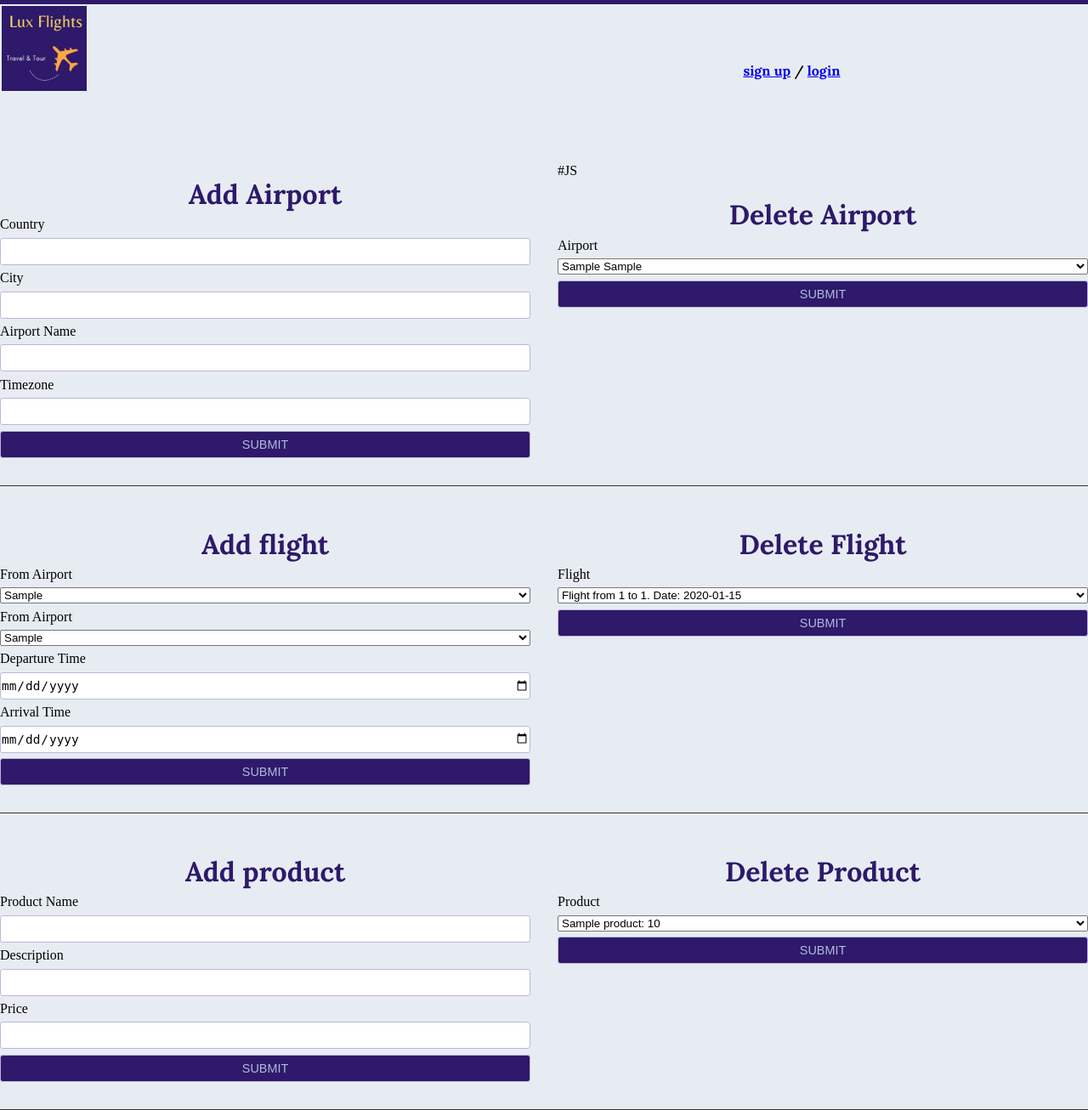
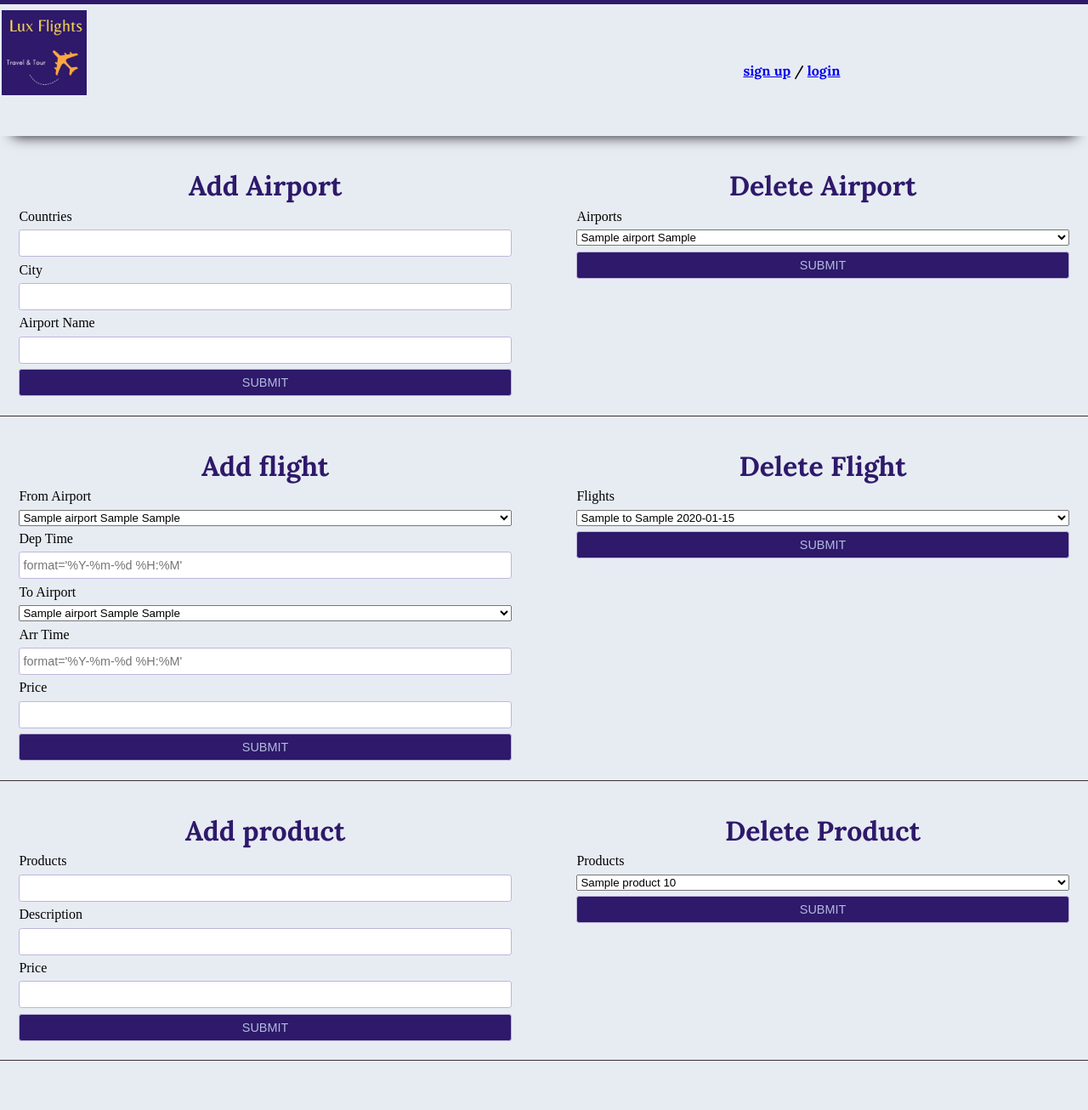
Before and after one commit to OleksiiDum/fly_app, a Flask app: page /admin_page in a window 1280 px wide. Shown: the whole page at 85% size. After the commit the page ends 1248 px from the top, so only its background shows below. Run offline with Flask 3, Linux system fonts and the light colour scheme; tables that the repository leaves empty hold one stand-in row (values such as "Sample post"); parts of the project's set-up code (start-up, migrations or seed data) failed here and were passed over.

Commit message:
html forms changed to wtf, added airports and flights

```diff
--- /dev/null
+++ b/fly_app/forms.py
@@ -0,0 +1,62 @@
+from flask_wtf import FlaskForm
+from wtforms import StringField, HiddenField, IntegerField, FloatField, SubmitField, DateTimeField, SelectField
+from wtforms.validators import DataRequired
+from fly_app.models import  Airport, Flight, Product
+
+
+class AddAirportForm(FlaskForm):
+    country = StringField('Countries', validators=[DataRequired()])
+    city = StringField('City', validators=[DataRequired()])
+    airport_name = StringField('Airport Name', validators=[DataRequired()])
+    submit = SubmitField('Submit')
+
+class DeleteAirportForm(FlaskForm):
+    airport = SelectField(u'Airports')
+    submit = SubmitField('Submit')
+
+    def __init__(self, *args, **kwargs):
+        super(DeleteAirportForm, self).__init__(*args, **kwargs)
+        self.airport.choices = [(str(airp.id), airp.airport_name + ' ' + airp.city) for airp in Airport.query.all()]
+
+
+class AddFlightForm(FlaskForm):
+    from_airport = SelectField(u'From Airport')
+    to_airport = SelectField(u'To Airport')
+    dep_time = DateTimeField(format='%Y-%m-%d %H:%M')
+    arr_time = DateTimeField(format='%Y-%m-%d %H:%M')
+    price = IntegerField()
+    submit = SubmitField('Submit')
+
+    def __init__(self, *args, **kwargs):
+        super(AddFlightForm, self).__init__(*args, **kwargs)
+        self.from_airport.choices = [(str(airp.id), airp.airport_name + ' ' + airp.city+ ' ' + airp.country) for airp in Airport.query.all()]
+        self.to_airport.choices = [(str(airp.id), airp.airport_name + ' ' + airp.city+ ' ' + airp.country) for airp in Airport.query.all()]
+
+
+class DeleteFlightForm(FlaskForm):
+    flight = SelectField(u'Flights')
+    submit = SubmitField('Submit')
+
+    def __init__(self, *args, **kwargs):
+        super(DeleteFlightForm, self).__init__(*args, **kwargs)
+        flights = Flight.query.all()
+        choices = [(str(fl.id), f"{self.get_city_name(fl.from_airport)} to {self.get_city_name(fl.to_airport)} {fl.departure_time[:11]}") for fl in flights]
+        self.flight.choices = choices
+
+    def get_city_name(self, airport_id):
+        airport = Airport.query.get(airport_id)
+        return airport.city if airport else 'Unknown'
+
+class AddProductForm(FlaskForm):
+    name = StringField('Products', validators=[DataRequired()])
+    description = StringField('Description')
+    price = FloatField('Price', validators=[DataRequired()])
+    submit = SubmitField('Submit')
+
+class DeleteProductForm(FlaskForm):
+    name = SelectField(u'Products')
+    submit = SubmitField('Submit')
+
+    def __init__(self, *args, **kwargs):
+        super(DeleteProductForm, self).__init__(*args, **kwargs)
+        self.name.choices = [(str(prod.id), prod.product_name + ' ' + str(prod.price)) for prod in Product.query.all()]
--- a/fly_app/models.py
+++ b/fly_app/models.py
@@ -8,7 +8,6 @@ class Airport(db.Model):
     country = db.Column(db.String, nullable=False)
     city = db.Column(db.String, nullable=False)
     airport_name = db.Column(db.String, nullable=False)
-    timezone = db.Column(db.Integer, nullable=False)
 
     def __repr__(self):
         return f'Airport: {self.airport_name}, {self.city} {self.country}. UTC +{self.timezone}'
@@ -23,7 +22,6 @@ class Flight(db.Model):
     departure_time = db.Column(db.String, nullable=False)
     arrivals_time = db.Column(db.String, nullable=False)
     standard_price = db.Column(db.Integer, nullable=True)
-    vip_price = db.Column(db.Integer, nullable=True)
 
     def __repr__(self):
         return f'Flight from {self.from_airport} to {self.to_airport}. Date: {self.departure_time}'
--- a/fly_app/routes.py
+++ b/fly_app/routes.py
@@ -3,6 +3,7 @@ from fly_app import app
 from fly_app.controllers import create_airport, get_all_account_passengers, get_all_airports, get_all_users, register_user, login_user, verify_user, create_flight, create_product, manage_flight, manage_product, manage_airport, get_all_flights, get_all_products, create_passenger, create_ticket, get_tickets, logout_user, get_user_info, is_admin, is_authenticated, get_needed_flight
 from fly_app import helpers
 from fly_app.nationalities import NATIONALITIES_list
+from fly_app.forms import AddAirportForm, DeleteAirportForm, AddFlightForm, DeleteFlightForm, AddProductForm, DeleteProductForm
 
 
 airports_bp = Blueprint('airports_bp', __name__)
@@ -33,11 +34,13 @@ def account_page():
 @app.route('/admin_page')
 @helpers.admin
 def admin_page():
-    all_users = get_all_users(request)
-    all_airports = get_all_airports(request)
-    all_flights = get_all_flights(request)
-    all_products = get_all_products(request)
-    return render_template('admin.html', airports=all_airports, flights=all_flights, products=all_products, users=all_users)
+    form = AddAirportForm()
+    form_2 = DeleteAirportForm()
+    form_3 = AddFlightForm()
+    form_4 = DeleteFlightForm()
+    form_5 = AddProductForm()
+    form_6 = DeleteProductForm()
+    return render_template('admin.html', form=form, form_2=form_2, form_3=form_3, form_4=form_4, form_5=form_5, form_6=form_6)
 
 
 @app.route('/register', methods=["POST"])
@@ -71,7 +74,7 @@ def all_airports():
 def add_airport():
     return create_airport(request)
 
-@airports_bp.route('/airports/manage', methods=["GET", "DELETE"])
+@airports_bp.route('/airports/manage', methods=["POST"])
 @helpers.admin
 def manage_airports():
     return manage_airport(request)
@@ -98,11 +101,11 @@ def add_flight():
 def get_flights():
     return get_all_flights(request)
 
-@flights_bp.route('/flights/<id>', methods=["GET", "POST"])
+@flights_bp.route('/get_flight', methods=["GET", "POST"]) #for JS request
 def get_flight():
     return get_needed_flight(request)
 
-@flights_bp.route('/flights/manage', methods=["GET", "DELETE"])
+@flights_bp.route('/flights/manage', methods=["POST"])
 @helpers.admin
 def manage_flights():
     return manage_flight(request)
@@ -120,7 +123,7 @@ def get_all_tickets():
 def add_product():
     return create_product(request)
 
-@app.route('/manage_products', methods=["GET", "DELETE"])
+@app.route('/manage_products', methods=["POST"])
 @helpers.admin
 def manage_products():
     return manage_product(request)
--- a/fly_app/static/calender.js
+++ b/fly_app/static/calender.js
@@ -91,7 +91,7 @@ openDateWindow.addEventListener("click", (event) => {
   const date = new Date();
 
   let day = date.getDate();
-  let month = date.getMonth() + 1;
+  let month = date.getMonth();
   let year = date.getFullYear();
   showMonth(year, months[month], day);
   calenderWindow.classList.remove("hidden");
--- a/fly_app/static/search-flight.js
+++ b/fly_app/static/search-flight.js
@@ -5,7 +5,7 @@ const to = document.querySelector(".inputTo");
 const infoSpan = document.querySelector(".info-span");
 
 async function getAirports() {
-  let url = "/all_airports";
+  let url = "/airports";
   let request = await fetch(url);
   let response = await request.json();
   return response;
--- a/fly_app/static/styles.css
+++ b/fly_app/static/styles.css
@@ -62,14 +62,20 @@ button.active {
 /*------------NAV BAR---------------*/
 
 nav {
+  position: fixed;
+  top: 0;
+  background-color: #e7ecf3dd;
+  z-index: 10000;
   font-family: "Lora", serif;
   font-weight: 700;
   height: 10rem;
+  width: 100%;
   border-top: 5px solid rgb(46, 25, 106);
   display: flex;
   align-items: center;
   /* gap: 2rem; */
   justify-content: space-around;
+  box-shadow: 0px 15px 15px -15px #111;
 }
 
 .logo {
@@ -89,12 +95,12 @@ nav {
 .nav-menu a {
   color: #2e196a;
   text-transform: uppercase;
-  text-decoration: none;
+  text-decoration: underline 3px solid #e7ecf3;
   font-size: 1rem;
 }
 
 .nav-menu a:hover {
-  border-bottom: 3px solid #2e196a;
+  text-decoration-color: #2e196a;
   transition: 0.1s;
 }
 
@@ -106,8 +112,8 @@ img {
 }
 
 .slide-show {
-  margin: 0 auto;
-  margin-bottom: 10rem;
+  margin: 10rem auto;
+  /* margin-bottom: 10rem; */
   display: block;
   width: 750px;
   height: 450px;
@@ -311,7 +317,7 @@ button.person,
   /* position: fixed;
     right: 24rem;
     top: 5rem; */
-  /* margin-top: 1rem; */
+  margin-top: 10rem;
   width: 50%;
   /* background-color: #222; */
   z-index: 9999;
@@ -386,6 +392,10 @@ button.person,
   gap: 2rem;
 }
 
+.manage-airports {
+  padding-top: 10rem;
+}
+
 .flights-list {
   border: 1px solid #180945;
   background-color: #beb5da;
@@ -396,3 +406,7 @@ button.person,
   padding: 0.4px;
   border: 0.4px solid #504c4c;
 }
+
+.admin-forms {
+  margin: 1.4rem;
+}
--- a/fly_app/templates/admin.html
+++ b/fly_app/templates/admin.html
@@ -3,85 +3,66 @@
 {% block body %}
 <div class="manage-airports">
 
-    <form action="/add_airport" method="POST">
+    <form action="/airports/add" method="POST" class="admin-forms">
         <h1>Add Airport</h1>
-        <label for="country">Country</label>
-        <input type="text" name="country" id="country">
-        <label for="city">City</label>
-        <input type="text" name="city" id="city">
-        <label for="name">Airport Name</label>
-        <input type="text" name="airport_name" id="airport_name">
-        <label for="timezone">Timezone</label>
-        <input type="text" name="timezone" id="timezone">
-        <input type="submit" value="Submit">
+        {{ form.country.label }}
+        {{ form.country }}
+        {{ form.city.label }}
+        {{ form.city }}
+        {{ form.airport_name.label }}
+        {{ form.airport_name }}
+        {{ form.submit }}
+
     </form>
-    <form action="/manage_airports" method="DELETE"> #JS
+    <form action="/airports/manage" method="POST" class="admin-forms">
         <h1>Delete Airport</h1>
-        <label for="airport">Airport</label>
-        <select name="airport">
-            {% for airport in airports %}
-                <option value="{{ airport.id }}">{{ airport['city'] + ' ' + airport['country'] }}</option>
-            {% endfor %}
-        </select>
-        <input type="submit" value="Submit">
+        {{ form_2.airport.label }}
+        {{ form_2.airport }}
+        {{ form_2.submit }}
     </form>
 </div>
 <div class="manage_flights">
 
-    <form action="/add_flight" method="POST">
+    <form action="/flights/add" method="POST" class="admin-forms">
         <h1>Add flight</h1>
-        <label for="from-airport">From Airport</label>
-        <select name="from-airport">
-            {% for airport in airports %}
-                <option value="{{ airport['city'] }}">{{ airport['city'] }}</option>
-            {% endfor %}
-        </select>
-        <label for="to-airport">From Airport</label>
-        <select name="to-airport">
-            {% for airport in airports %}
-                <option value="{{ airport['city'] }}">{{ airport['city'] }}</option>
-            {% endfor %}
-        </select>
-        <label for="dep-time">Departure Time</label>
-        <input type="date" name="dep-time">
-        <label for="arr-time">Arrival Time</label>
-        <input type="date" name="arr-time">
-        <input type="submit" value="Submit">
+        {{ form_3.from_airport.label }}
+        {{ form_3.from_airport }}
+        {{ form_3.dep_time.label }}
+        {{ form_3.dep_time(placeholder=" format='%Y-%m-%d %H:%M'") }}
+        {{ form_3.to_airport.label }}
+        {{ form_3.to_airport }}
+        {{ form_3.arr_time.label }}
+        {{ form_3.arr_time(placeholder=" format='%Y-%m-%d %H:%M'") }}
+        {{ form_3.price.label }}
+        {{ form_3.price }}
+        {{ form_3.submit }}
     </form>
 
-    <form action="/manage_flights" method="DELETE">
+    <form action="/flights/manage" method="POST" class="admin-forms">
         <h1>Delete Flight</h1>
-        <label for="flight">Flight</label>
-        <select name="flight">
-            {% for flight in flights %}
-                <option value="{{ flight }}">{{ flight }}</option>
-            {% endfor %}
-        </select>
-        <input type="submit" value="Submit">
+        {{ form_4.flight.label }}
+        {{ form_4.flight }}
+        {{ form_4.submit }}
     </form>
 </div>
 <div class="manage_products">
 
-    <form action="/add_product" method="POST">
+    <form action="/add_product" method="POST" class="admin-forms">
         <h1>Add product</h1>
-        <label for="product-name">Product Name</label>
-        <input type="text" name="product-name">
-        <label for="description">Description</label>
-        <input type="text" name="description">
-        <label for="price">Price</label>
-        <input type="text" name="price">
-        <input type="submit" value="Submit">
+        {{ form_5.name.label }}
+        {{ form_5.name }}
+        {{ form_5.description.label }}
+        {{ form_5.description }}
+        {{ form_5.price.label }}
+        {{ form_5.price }}
+        {{ form_5.submit }}
     </form>
 
-    <form action="/manage_products" method="DELETE">
+    <form action="/manage_products" method="POST" class="admin-forms">
         <h1>Delete Product</h1>
-        <label for="product">Product</label>
-        <select name="product">
-            {% for product in products %}
-                <option value="{{ product.id }}">{{ product }}</option>
-            {% endfor %}
-        </select>
-        <input type="submit" value="Submit">
+        {{ form_6.name.label }}
+        {{ form_6.name }}
+        {{ form_6.submit }}
     </form>
 </div>
 {% endblock body %}
--- a/fly_app/templates/base.html
+++ b/fly_app/templates/base.html
@@ -23,7 +23,7 @@
             {% endif %}
         </div>
         {% if  'admin' in session %}
-            <a class="link" href="{{ url_for('admin')  }}">Admin</a>
+            <a class="link" href="{{ url_for('admin_page')  }}">Admin</a>
         {% endif %}
         {% if 'email' in session and not 'admin' in session %}
             <a class="passenger-link" href="{{ url_for('account_page') }}">Account</a>
```
Also changed, not shown: fly_app/controllers.py (+26 -30 lines), fly_app/test.py (deleted, +0 -19 lines).
